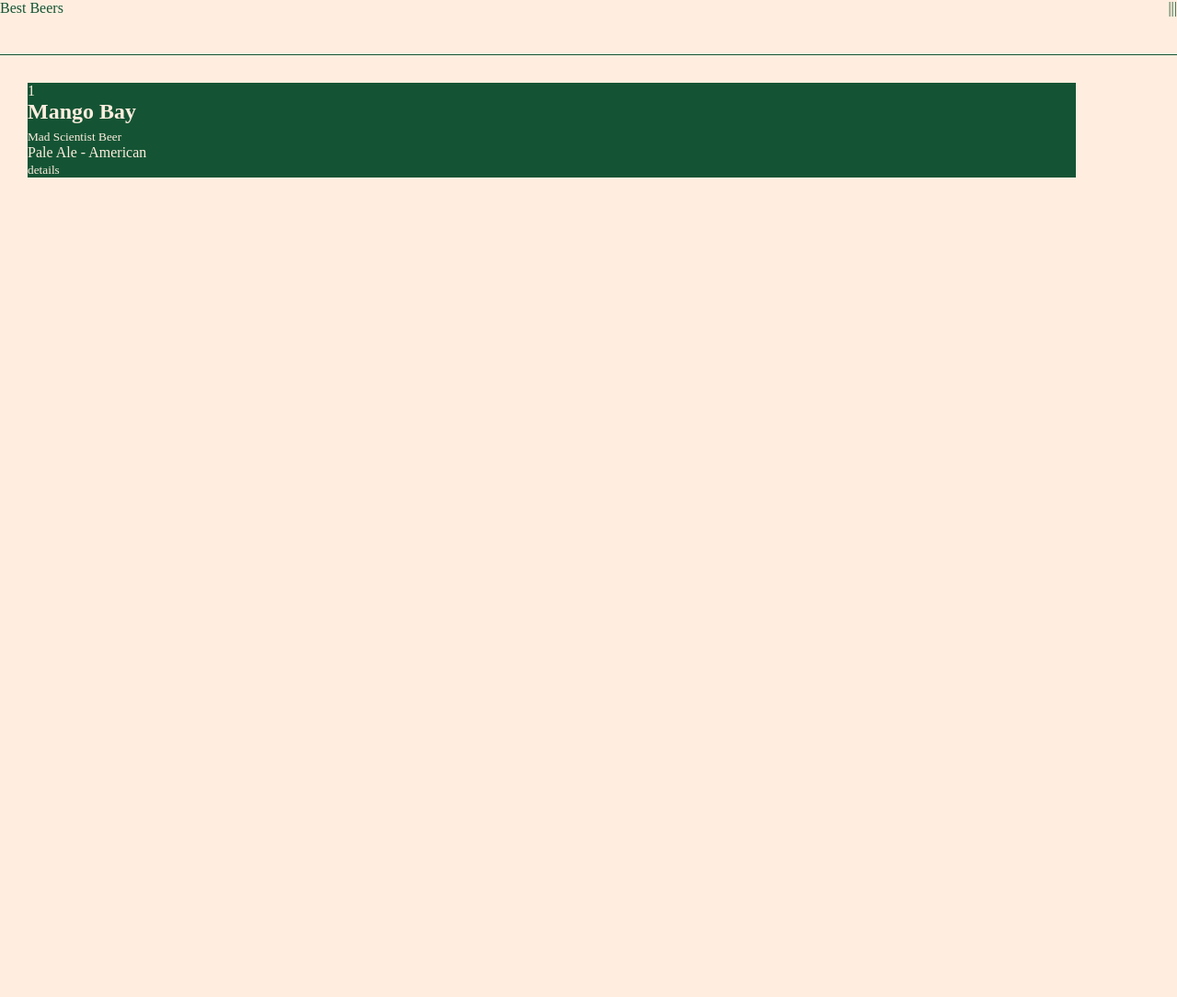
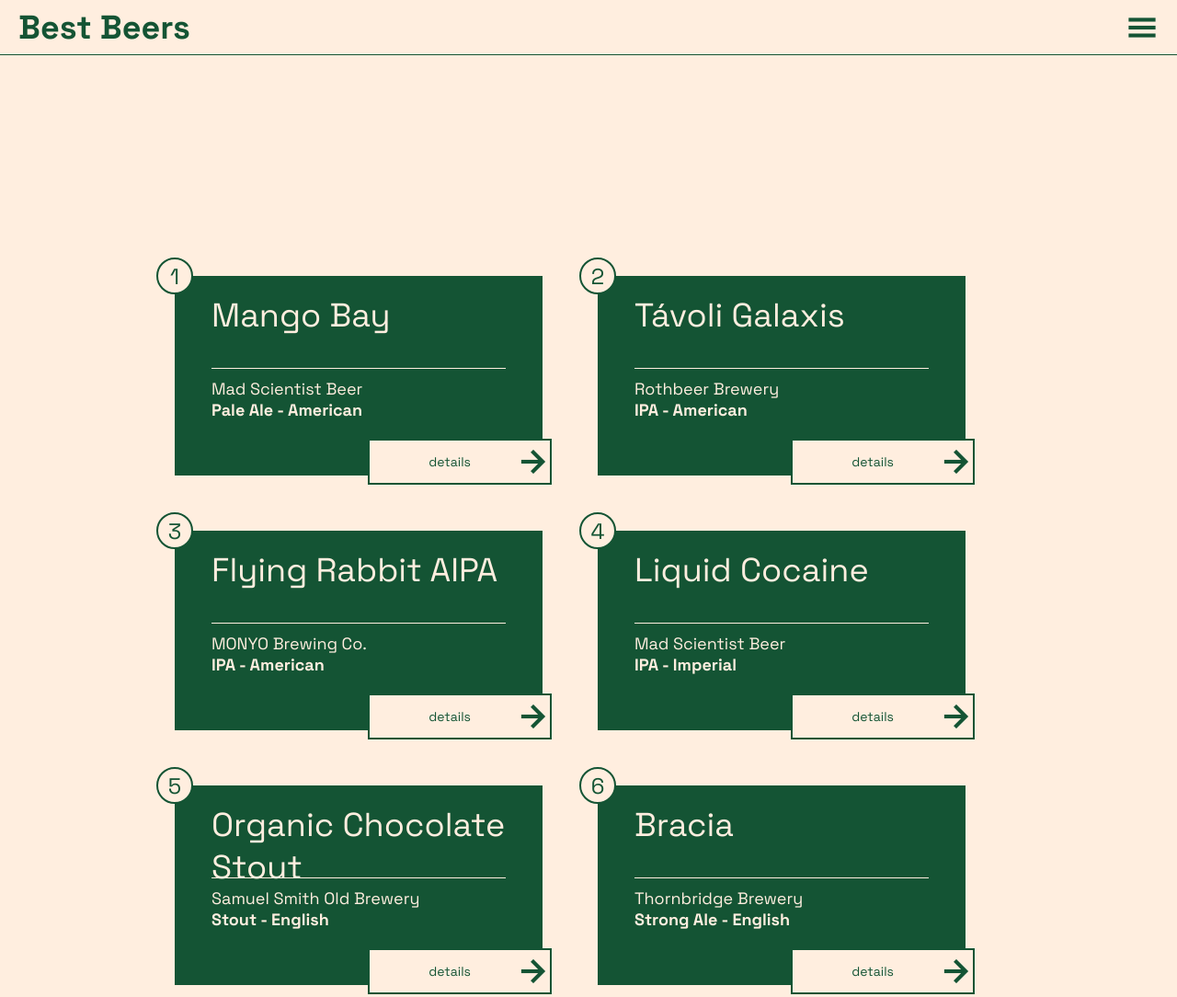
Before and after one commit to floresz95/w18_ui, a plain HTML site: page frontend/index.html in a window 1280 px wide. Shown: the top 1084 px of the page at 92% size. Before the commit the page ends 800 px from the top, so only its background shows below. Drawn offline with nearby package versions, Linux system fonts and the light colour scheme.

Commit message:
UI finished nearly

```diff
--- a/frontend/index.html
+++ b/frontend/index.html
@@ -5,36 +5,17 @@
     <meta http-equiv="X-UA-Compatible" content="IE=edge">
     <meta name="viewport" content="width=device-width, initial-scale=1.0">
     <title>Document</title>
+    <link rel="stylesheet" href="reset.css">
     <link rel="stylesheet" href="style.css">
-    <link rel="stylesheet" href="reset.css">
-    <link href="https://fonts.googleapis.com/icon?family=Material+Icons"
-      rel="stylesheet">
+    <script src="script.js" defer></script>
+    <link rel="stylesheet" href="https://fonts.googleapis.com/css2?family=Material+Symbols+Outlined:opsz,wght,FILL,GRAD@20..48,100..700,0..1,-50..200" />
+    <link rel="stylesheet" href="https://fonts.googleapis.com/css2?family=Material+Symbols+Sharp:opsz,wght,FILL,GRAD@20..48,100..700,0..1,-50..200" />
     <link rel="preconnect" href="https://fonts.googleapis.com">
     <link rel="preconnect" href="https://fonts.gstatic.com" crossorigin>
     <link href="https://fonts.googleapis.com/css2?family=Space+Grotesk:wght@400;700&display=swap" rel="stylesheet">
+
 </head>
 <body>
-    <div class="header">
-        <nav>Best Beers</nav>
-        <p class="burger">|||</p>
-    </div>
-    <section class="scardSection">
-        <div class="card1">
-            <p>1</p>
-            <h1>Mango Bay</h1>
-            <sub>Mad Scientist Beer</sub>
-            <p class="text">Pale Ale - American</p>
-            <button>details</button>
-        </div>
-        <div class="card2"></div>
-        <div class="card3"></div>
-        <div class="card4"></div>
-        <div class="card5"></div>
-        <div class="card6"></div>
-        <div class="card7"></div>
-        <div class="card8"></div>
-        <div class="card9"></div>
-        <div class="card10"></div>
-    </section>
+  <div id="root"></div>
 </body>
 </html>
--- /dev/null
+++ b/frontend/script.js
@@ -0,0 +1,99 @@
+const beers = {
+	id: "beers",
+	logo: "Best Beers",
+	button: "details",
+	cards: [
+		{
+			title: "Mango Bay",
+			sub: "Mad Scientist Beer",
+			text: "Pale Ale - American"
+		},
+		{
+			title: "Távoli Galaxis",
+			sub: "Rothbeer Brewery",
+			text: "IPA - American"
+		},
+		{
+			title: "Flying Rabbit AIPA",
+			sub: "MONYO Brewing Co.",
+			text: "IPA - American"
+		},
+		{
+			title: "Liquid Cocaine",
+			sub: "Mad Scientist Beer",
+			text: "IPA - Imperial"
+		},
+		{
+			title: "Organic Chocolate Stout",
+			sub: "Samuel Smith Old Brewery",
+			text: "Stout - English"
+		},
+		{
+			title: "Bracia",
+			sub: "Thornbridge Brewery",
+			text: "Strong Ale - English"
+		},
+		{
+			title: "Oatmeal Stout",
+			sub: "Samuel Smith Old Brewery",
+			text: "Stout - Oatmeal"
+		},
+		{
+			title: "Black Tokyo Horizon",
+			sub: "BrewDog",
+			text: "Stout - American Imperial"
+		},
+		{
+			title: "Vintage Ale",
+			sub: "Fuller's",
+			text: "Old Ale"
+		},
+		{
+			title: "All the Leaves are Brown",
+			sub: "Tempest Brewing Company",
+			text: "Brown Ale - American"
+		},
+	]
+}
+
+const header = () => {
+    return `
+        <header id="header">
+        <span id="caption">Best Beers</span>
+        <span id="headerIcon" class="material-symbols-outlined">menu</span>
+        </header>
+    `
+}
+
+const beerCardDiv = `
+    <div id="beerCards"></div>
+`
+
+const beerCard = (num, title, sub, text) => {
+    return `
+        <div class="card">
+            <p class="number">${num}</p>
+            <p class="title">${title}</p>
+            <p class="sub">${sub}</p>
+            <p class="text">${text}</p>
+            <button>
+                <span class="details">details</span><span class="material-symbols-sharp" id="arrowIcon">arrow_forward</span>
+            </button>
+        </div>
+    `
+}
+
+const createBeerCard = (obj) => {
+    return obj.cards.map((x, i) => beerCard(i+1, x.title, x.sub, x.text)).join(" ")
+}
+
+const loadEvent = () => {
+    const rootElement = document.getElementById("root")
+    rootElement.insertAdjacentHTML("beforeend", header())
+    rootElement.insertAdjacentHTML("beforeend", beerCardDiv)
+
+    const beerCardDivElement = document.getElementById("beerCards")
+    beerCardDivElement.insertAdjacentHTML("beforeend", createBeerCard(beers))
+}
+
+window.addEventListener("load", loadEvent)
--- a/frontend/style.scss
+++ b/frontend/style.scss
@@ -1,23 +1,132 @@
+#root{
+    width: 100%;
+    margin: auto;
+}
 body{
     background-color: #ffeedf;
     color: #145434;
 }
 
-.header{
-    display: inline-flex;
+#header{
+    display: flex;
     justify-content: space-between;
+    align-items: center;
+    position: sticky;
+    top: 0;
+    z-index: 3;
     width: 100%;
     height: 60px;
-    border-bottom: 1px solid #145434 ;
+    border-bottom: 1px solid #145434;
+    background-color: #ffeedf;
+    padding-left: 20px;
+    padding-right: 20px;
 }
 
-.scardSection{
+#caption{
+    font-family: 'Space Grotesk', sans-serif;
+    font-size: 36px;
+    font-weight: bold;
+}
+#headerIcon{
+    font-weight: bold;
+    font-size: 36px;
+}
+#beerCards{
     max-width: 1200px;
+    display: flex;
+    flex-wrap: wrap;
+    justify-content: center;
+    align-items: center;
+    margin: 20px;
+    padding-top: 220px;
+    padding-right: 20px;
+    padding-left: 20px;
+    column-gap: 60px;
+    row-gap: 60px;
 }
-.card1{
 
+@media screen and (max-width: 950px) {
+    #beerCards {
+      grid-template-columns: auto;
+      grid-column-gap: 60px;
+    }
+}
+
+.card{
+    position: relative;
+    width: 400px;
     background-color: #145434;
     color: #ffeedf;
-    margin: 30px;
+    text-align: left;
+    font-family: 'Space Grotesk', sans-serif;
+    padding-left: 40px;
+    padding-top: 60px;
+    padding-right: 40px;
+    padding-bottom: 60px;
+}
 
+.number{
+    display: flex;
+    justify-content: center;
+    align-items: center;
+    width: 40px;
+    height: 40px;
+    font-size: 24px;
+    background-color: #ffeedf;
+    border: 2px solid #145434;
+    color: #145434;
+    border-radius: 50%;
+    margin-left: -60px;
+    margin-top: -80px;
 }
+
+.title{
+    font-size: 36px;
+    font-weight: 400;
+    border-bottom: 1px solid #ffeedf;
+    padding-bottom: 80px;
+    height: 80px;
+}
+
+.sub{
+    font-size: 18px;
+    font-weight: 400;
+    margin-top: 10px;
+}
+
+.text{
+    font-size: 18px;
+    font-weight: 700;
+}
+
+button{
+    position: absolute;
+    right: -10px;
+    bottom: -10px;
+    display: flex;
+    justify-content: flex-end;
+    align-items: center;
+    width: 200px;
+    height: 50px;
+    background-color: #ffeedf;
+    color: #145434;
+    border: 2px solid #145434;
+    transition: ease-in-out 200ms;
+}
+
+button:hover{
+    background-color: #145434;
+    color: #ffeedf;
+    border: 2px solid #ffeedf;
+}
+
+.details{
+    align-items: center;
+    font-size: 14px;
+    padding-right: 50px;
+}
+
+#arrowIcon{
+    font-weight: bold;
+    font-size: 36px;
+}
```
Also changed, not shown: frontend/style.css, 2 other files.
